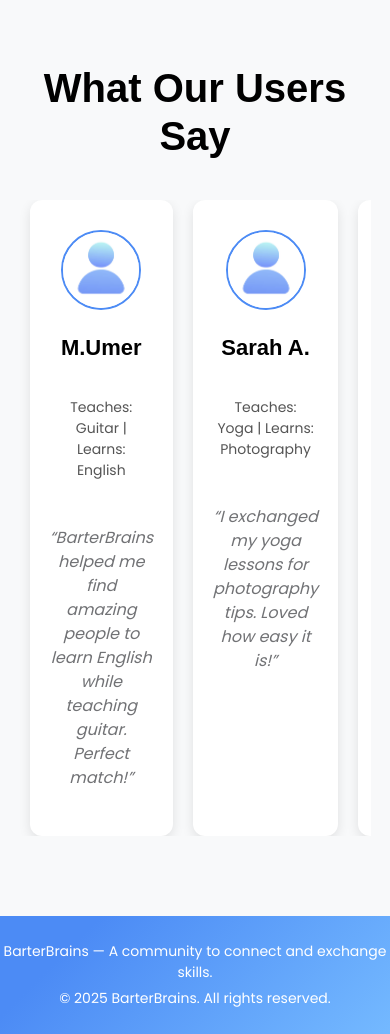
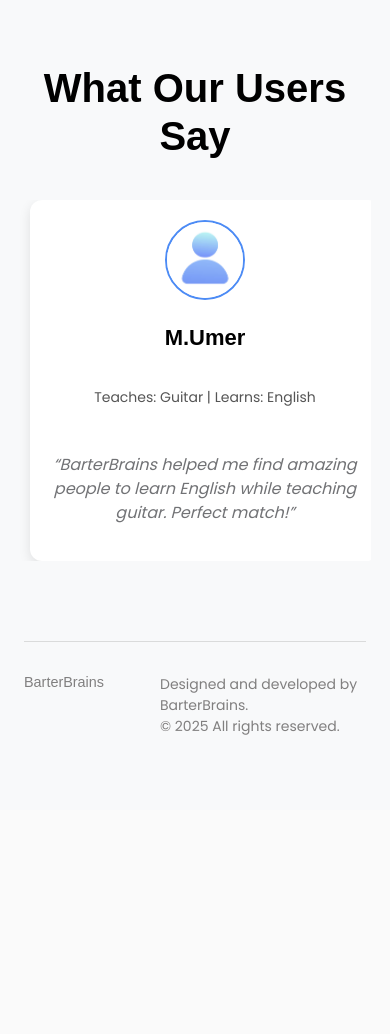
Before and after one commit to umernadim/barterBrains, a PHP site: page / in a window 390 px wide. Shown: the part 1578-2612 px from the top of the page. After the commit the page ends 2313 px from the top, so only its background shows below. Run offline with PHP 8.4, Linux system fonts and the light colour scheme; some libraries are stand-ins or nearby versions.

Commit message:
footer or other changes

```diff
--- a/index.html
+++ b/index.html
@@ -27,7 +27,7 @@
       <!-- code for navBar  -->
       <nav class="navbar navbar-expand-lg">
         <div class="container">
-          <h6 style="color: #fff">BarterBrains</h6>
+          <h5 style="color: #fff">BarterBrains</h5>
 
           <div class="ms-4">
             <a
@@ -63,7 +63,7 @@
           </div>
         </div>
       </section>
-    </main>
+
 
     <!-- HOW IT WORKS -->
     <section class="how-it-works">
@@ -124,17 +124,26 @@
               “A perfect way to swap skills and meet inspiring people.”
             </p>
           </div>
-          <!-- Add more slides if you want -->
         </div>
       </div>
     </section>
 
-    <!-- FOOTER -->
+    <!---- code for footer-section ---->
     <footer>
-      <p>BarterBrains — A community to connect and exchange skills.</p>
-      <p>© 2025 BarterBrains. All rights reserved.</p>
+      <div id="foot-cont">
+        <div id="left">
+          <h4>BarterBrains</h4>
+          <p>— A community to connect and exchange skills.</p>
+        </div>
+        <div id="right">
+          <p>
+            Designed and developed by BarterBrains.<br />© 2025 All rights
+            reserved.
+          </p>
+        </div>
+      </div>
     </footer>
-
+   </main>
     <!-- JAVASCRIPT FILES -->
     <script src="script.js"></script>
     <script src="js/jquery.min.js"></script>
--- a/script.js
+++ b/script.js
@@ -221,35 +221,47 @@
 
 // code for testimonial section
 function testimonial() {
-
   const slidesContainer = document.querySelector(".slides");
   const slide = document.querySelector(".slide");
+  const totalSlides = document.querySelectorAll(".slide").length;
 
   let currentIndex = 0;
-const slidesToShow = 3;
-const totalSlides = document.querySelectorAll(".slide").length;
-const slidesPerMove = 1;
 
-function updateSlider() {
-  if (slide) {
-  const slideWidth = slide.clientWidth + 20;
-  slidesContainer.style.transform = `translateX(-${slideWidth * currentIndex}px)`;
+  function getSlidesToShow() {
+    if (window.innerWidth <= 480) {
+      return 1;
+    } else if (window.innerWidth <= 768) {
+      return 2;
+    } else {
+      return 3;
     }
   }
 
+  function updateSlider() {
+    const slidesToShow = getSlidesToShow();
+    const slideWidth = slide.clientWidth + 20; // margin
+    slidesContainer.style.transform = `translateX(-${slideWidth * currentIndex}px)`;
+  }
+
   function autoSlide() {
-  currentIndex += slidesPerMove;
+    const slidesToShow = getSlidesToShow();
+    currentIndex++;
     if (currentIndex > totalSlides - slidesToShow) {
       currentIndex = 0;
     }
     updateSlider();
   }
 
-// Run every 3 seconds
+  window.addEventListener("resize", () => {
+    updateSlider();
+  });
+
+  updateSlider();
   setInterval(autoSlide, 4000);
 }
 
-testimonial()
+testimonial();
+
 
 
 
--- a/style.css
+++ b/style.css
@@ -49,7 +49,7 @@
   box-shadow: 0 4px 12px rgba(0, 0, 0, 0.14);
 }
 
-/* code for testimonial section  */
+/* Testimonials Section */
 .featured-users {
   padding: 80px 5%;
   text-align: center;
@@ -106,43 +106,50 @@
   font-size: 16px;
 }
 
+@media (max-width: 768px) {
+  .slide {
+    flex: 0 0 calc(50% - 20px);
+  }
+}
+
+@media (max-width: 480px) {
+  .slide {
+    flex: 0 0 100%;
+    padding: 20px 10px;
+  }
+}
 
 
-/* code for footer  */
+
+/* code for footer section */
 footer {
+  min-height: 20vh;
   width: 100%;
-  text-align: center;
-  background: linear-gradient(135deg, #4C8BF5 20%, #74b9ff 100%);
-  padding: 20px 0;
+  padding: 0 4rem;
+}
+
+footer #foot-cont {
+  height: 100%;
+  width: 100%;
+  display: flex;
+  justify-content: space-between;
+  border-top: 1px solid #7373733a;
+  padding: 1.5rem 0;
 }
 
 footer p {
-  color: #fff;
-  margin: 5px 0;
   font-size: 14px;
+  color: #807f7f;
 }
 
+footer h4 {
+  color: #807f7f;
+  font-size: 20px;
+  font-weight: 300;
+}
 
 /* responsive design for index page  */
 @media screen and (max-width:768px) {
-  .logo {
-    font-size: 20px;
-  }
-
-  .cta-btn {
-    padding: 8px 18px;
-    border-radius: 25px;
-  }
-
-  .cta-btn.large {
-    padding: 12px 26px;
-    font-size: 18px;
-  }
-
-  .hero {
-    min-height: 80vh;
-  }
-
   .how-it-works {
     padding: 60px 5%;
     text-align: center;
@@ -175,61 +182,21 @@
     font-size: 20px;
   }
 
-  /* code for testimonial section  */
-  .featured-users {
-  padding: 80px 5%;
-  text-align: center;
-  position: relative;
+  footer {
+    padding: 0 1.5rem;
   }
 
-.featured-users h2 {
-  margin-bottom: 40px;
-  font-size: 40px;
+  footer #foot-cont {
+    padding: 2rem 0;
+    gap: 3.5rem;
   }
 
-.slider {
-  position: relative;
-  max-width: 1000px;
-  margin: 0 auto;
-  overflow: hidden;
+  footer h4 {
+    font-size: 0.9rem;
   }
 
-.slides {
-  display: flex;
-  transition: transform 0.5s ease-in-out;
-}
-
-.slide {
-  flex: 0 0 calc(33.333% - 20px);
-  margin: 0 10px;
-  background: #fff;
-  border-radius: 12px;
-  padding: 30px 20px;
-  box-shadow: 0 4px 12px rgba(0, 0, 0, 0.1);
-}
-
-.slide img {
-  width: 80px;
-  height: 80px;
-  border-radius: 50%;
-  margin-bottom: 15px;
-  border: 2px solid var(--btn-color);
-}
-
-.slide h3 {
-  margin: 10px 0 5px 0;
-  font-size: 22px;
-}
-
-.slide .skills {
-  font-size: 14px;
-  margin-bottom: 15px;
-  color: #555;
-}
-
-.slide .testimonial {
-  font-style: italic;
-  font-size: 16px;
+  footer #left p {
+    display: none;
   }
 
 
@@ -431,6 +398,11 @@
   border-top-right-radius: 5px;
   border-bottom-right-radius: 5px;
   cursor: pointer;
+  transition: all 0.3s ease;
+}
+
+#suggested-user-header button:hover {
+  background-color: var(--btn-hover-color);
 }
 
 #suggested-user #cards-container {
@@ -809,7 +781,7 @@
 
 #login #img-div,
 #signup #img-div,
-#setup-profile #img-div  {
+#setup-profile #img-div {
   width: 50%;
   display: flex;
   align-items: center;
@@ -886,7 +858,7 @@
 
 #login form button,
 #signup form button,
-#setup-profile form button{
+#setup-profile form button {
   padding: 10px;
   background-color: var(--btn-color);
   border: none;
@@ -1010,7 +982,7 @@
 
 #forgot-password p,
 #new-password p,
-#verify-code p{
+#verify-code p {
   font-size: 14px;
   color: #555;
   margin-bottom: 25px;
@@ -1083,6 +1055,7 @@
 
 
 @media screen and (max-width: 768px) {
+
   #forgot-password #container,
   #new-password #container,
   #verify-code #container {
```
Lines whose indentation alone changed are shown as unchanged.
